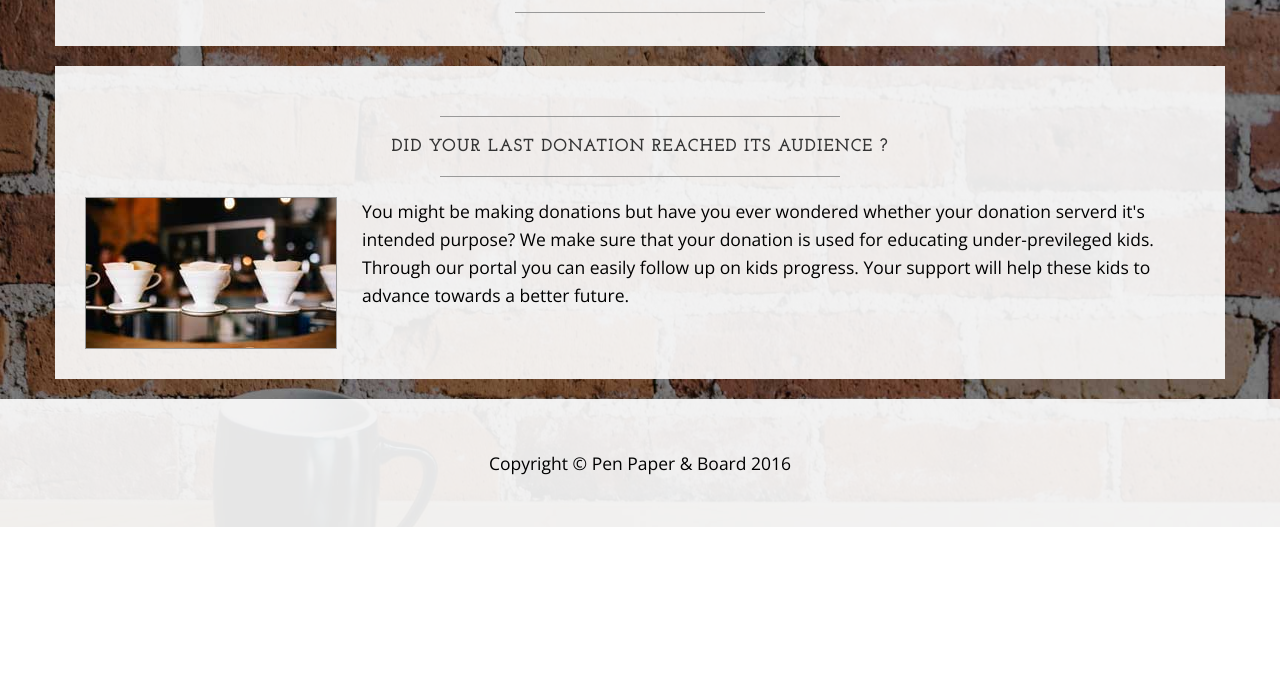
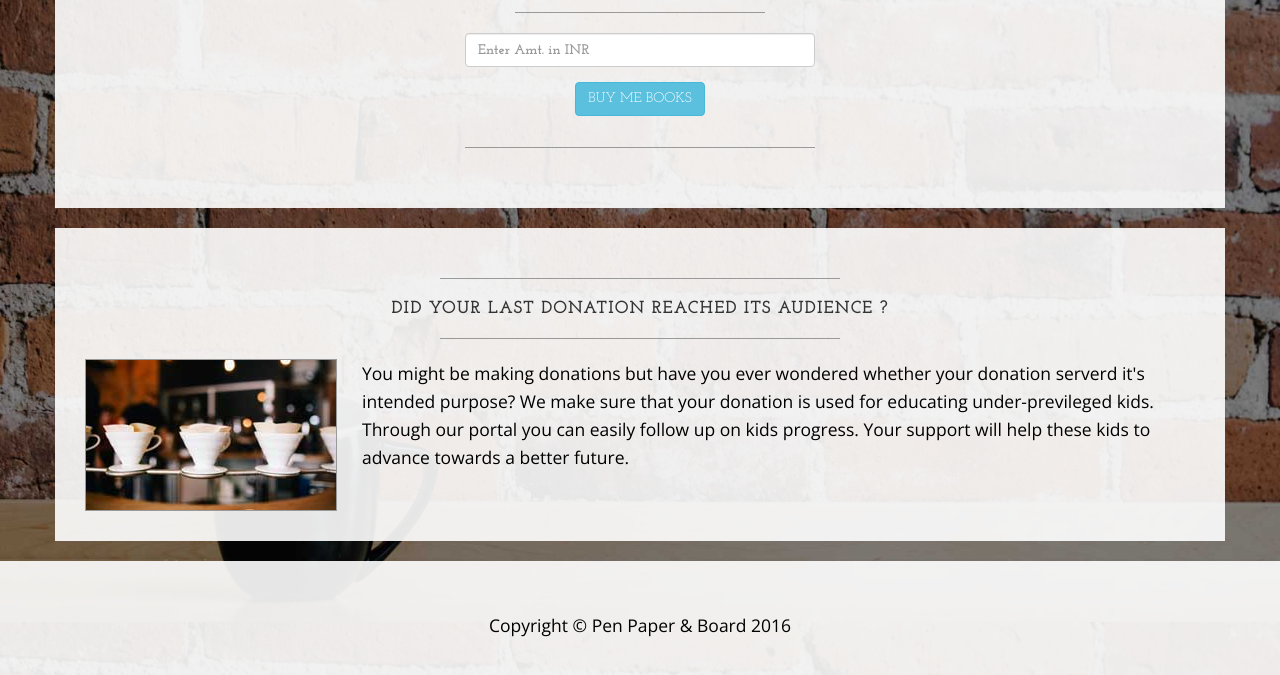
Before and after one commit to ankita-chouhan/penpaperboard.github.io, a plain HTML site: page index.html in a window 1280 px wide. Shown: the part 978-1653 px from the top of the page. Before the commit the page ends 1505 px from the top, so only its background shows below. Drawn offline with nearby package versions, Linux system fonts and the light colour scheme.

Commit message:
adding donate button using paypal

```diff
--- a/index.html
+++ b/index.html
@@ -114,6 +114,29 @@
                     </h2>
                     <h1 class="brand-name">Pen Paper & Board</h1>
                     <hr class="tagline-divider">
+                    <h2>
+                        <div class="row">
+                            <div class="col-lg-4 col-lg-offset-4 col-md-4 col-md-offset-4 col-sm-4 col-sm-offset-4 text-center">
+                                <div class="donation-wrapper">
+                                    <form action="https://www.paypal.com/cgi-bin/webscr" target="_blank" method="post">
+                                        <!-- <h5>Please Enter Amount to Donate</h5> -->
+
+                                        <input type="hidden" name="cmd" value="_donations">
+                                        <input type="hidden" name="item_name" value="Donation">
+                                        <input type="hidden" name="business" value="bhanupratapsingh.860@gmail.com">
+                                        <!-- CHANGE 'info@designbootstrap.com' TO YOUR EMAIL -->
+                                        <input type="hidden" name="currency_code" value="INR">
+                                        <!-- CHANGE 'USD' TO YOUR CURRENCY CODE IF YOU WANT -->
+                                        <input type="text" class="form-control" placeholder="Enter Amt. in INR" name="amount" required >
+                                        <p><input type="submit" class="btn btn-info" value="BUY ME BOOKS"></p>
+                                        <hr />
+                                    </form>
+                                </div>
+                            </div>
+                        </div>
+                    </h2>
+
+
                    <!--  <h2>
                         <small>By
                             <strong>Start Bootstrap</strong>
```
Also changed, not shown: 2 other files.
